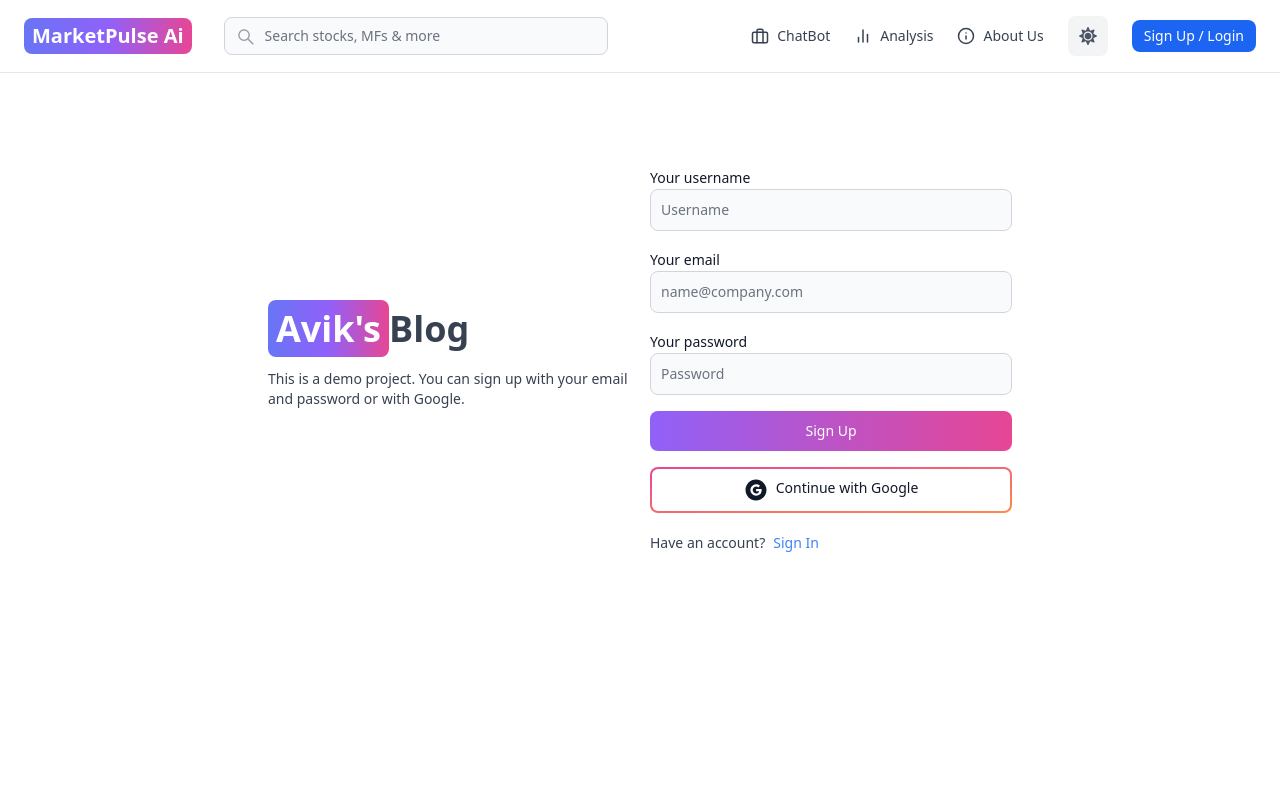
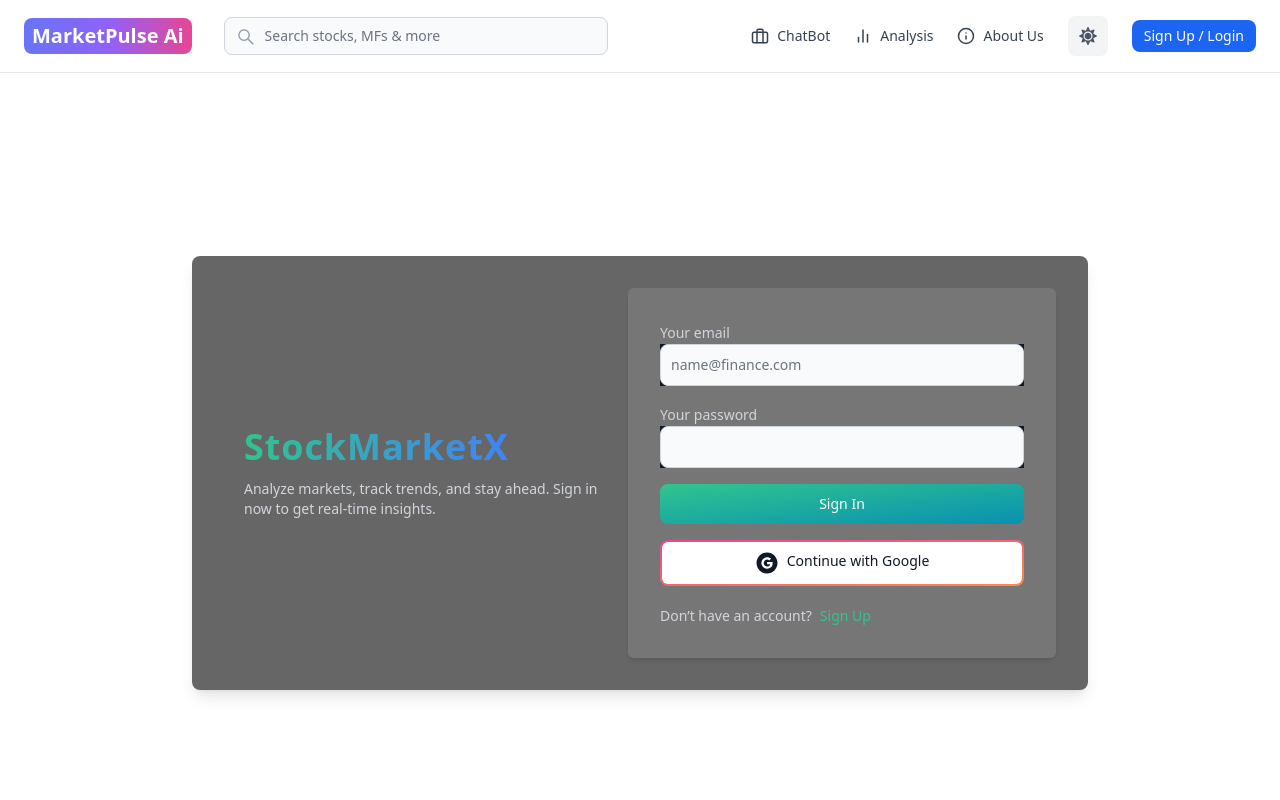
Before and after one commit to AVIKBHANJA/Marketpulse, a React (Vite) app in the folder client/: page /sign-up in a window 1280 px wide. Shown: the top 800 px of the page. Built offline with nearby package versions, Linux system fonts and the light colour scheme.

Commit message:
Update SignUp.jsx

```diff
--- a/client/src/pages/SignUp.jsx
+++ b/client/src/pages/SignUp.jsx
@@ -1,118 +1,114 @@
 import { Alert, Button, Label, Spinner, TextInput } from 'flowbite-react';
 import { useState } from 'react';
 import { Link, useNavigate } from 'react-router-dom';
+import { useDispatch, useSelector } from 'react-redux';
+import { signInStart, signInSuccess, signInFailure } from '../redux/user/userSlice';
 import OAuth from '../components/OAuth';
 
-export default function SignUp() {
+export default function SignIn() {
   const [formData, setFormData] = useState({});
-  const [errorMessage, setErrorMessage] = useState(null);
-  const [loading, setLoading] = useState(false);
+  const { loading, error: errorMessage } = useSelector((state) => state.user);
+  const dispatch = useDispatch();
   const navigate = useNavigate();
+
   const handleChange = (e) => {
     setFormData({ ...formData, [e.target.id]: e.target.value.trim() });
   };
+
   const handleSubmit = async (e) => {
     e.preventDefault();
-    if (!formData.username || !formData.email || !formData.password) {
-      return setErrorMessage('Please fill out all fields.');
+    if (!formData.email || !formData.password) {
+      return dispatch(signInFailure('Please fill all the fields'));
     }
     try {
-      setLoading(true);
-      setErrorMessage(null);
-      const res = await fetch('/api/auth/signup', {
+      dispatch(signInStart());
+      const res = await fetch('/api/auth/signin', {
         method: 'POST',
         headers: { 'Content-Type': 'application/json' },
         body: JSON.stringify(formData),
       });
       const data = await res.json();
       if (data.success === false) {
-        return setErrorMessage(data.message);
+        dispatch(signInFailure(data.message));
       }
-      setLoading(false);
-      if(res.ok) {
-        navigate('/sign-in');
+
+      if (res.ok) {
+        dispatch(signInSuccess(data));
+        navigate('/');
       }
     } catch (error) {
-      setErrorMessage(error.message);
-      setLoading(false);
+      dispatch(signInFailure(error.message));
     }
   };
+
   return (
-    <div className='min-h-screen mt-20'>
-      <div className='flex p-3 max-w-3xl mx-auto flex-col md:flex-row md:items-center gap-5'>
-        {/* left */}
-        <div className='flex-1'>
-          <Link to='/' className='font-bold dark:text-white text-4xl'>
-            <span className='px-2 py-1 bg-gradient-to-r from-indigo-500 via-purple-500 to-pink-500 rounded-lg text-white'>
-              Avik's
+    <div className="min-h-screen flex items-center justify-center bg-dark relative overflow-hidden">
+      {/* Background Animation */}
+      <div className="absolute top-0 left-0 w-full h-full bg-market-pattern opacity-40"></div>
+
+      <div className="flex flex-col md:flex-row items-center justify-center max-w-4xl w-full mx-5 bg-black/60 shadow-lg p-8 rounded-lg backdrop-blur-lg">
+        {/* Left Side */}
+        <div className="flex-1 text-white p-5">
+          <h1 className="text-4xl font-bold tracking-wide">
+            <span className="bg-gradient-to-r from-green-400 to-blue-500 text-transparent bg-clip-text">
+              StockMarketX
             </span>
-            Blog
-          </Link>
-          <p className='text-sm mt-5'>
-            This is a demo project. You can sign up with your email and password
-            or with Google.
+          </h1>
+          <p className="text-sm mt-3 text-gray-300">
+            Analyze markets, track trends, and stay ahead. Sign in now to get real-time insights.
           </p>
         </div>
-        {/* right */}
 
-        <div className='flex-1'>
-          <form className='flex flex-col gap-4' onSubmit={handleSubmit}>
+        {/* Right Side */}
+        <div className="flex-1 bg-white/10 p-8 rounded-md shadow-md">
+          <form className="flex flex-col gap-4" onSubmit={handleSubmit}>
             <div>
-              <Label value='Your username' />
+              <Label className="text-gray-300" value="Your email" />
               <TextInput
-                type='text'
-                placeholder='Username'
-                id='username'
+                type="email"
+                placeholder="name@finance.com"
+                id="email"
                 onChange={handleChange}
+                className="bg-gray-900 text-white border-none focus:ring-green-400"
               />
             </div>
             <div>
-              <Label value='Your email' />
+              <Label className="text-gray-300" value="Your password" />
               <TextInput
-                type='email'
-                placeholder='name@company.com'
-                id='email'
+                type="password"
+                placeholder=""
+                id="password"
                 onChange={handleChange}
+                className="bg-gray-900 text-white border-none focus:ring-green-400"
               />
             </div>
-            <div>
-              <Label value='Your password' />
-              <TextInput
-                type='password'
-                placeholder='Password'
-                id='password'
-                onChange={handleChange}
-              />
-            </div>
-            <Button
-              gradientDuoTone='purpleToPink'
-              type='submit'
-              disabled={loading}
-            >
+            <Button gradientDuoTone="greenToBlue" type="submit" disabled={loading} className="hover:scale-105 transition">
               {loading ? (
                 <>
-                  <Spinner size='sm' />
-                  <span className='pl-3'>Loading...</span>
+                  <Spinner size="sm" />
+                  <span className="pl-3">Loading...</span>
                 </>
               ) : (
-                'Sign Up'
+                'Sign In'
               )}
             </Button>
             <OAuth />
           </form>
-          <div className='flex gap-2 text-sm mt-5'>
-            <span>Have an account?</span>
-            <Link to='/sign-in' className='text-blue-500'>
-              Sign In
+
+          <div className="flex gap-2 text-sm mt-5 text-gray-300">
+            <span>Don’t have an account?</span>
+            <Link to="/sign-up" className="text-green-400 hover:underline">
+              Sign Up
             </Link>
           </div>
+
           {errorMessage && (
-            <Alert className='mt-5' color='failure'>
+            <Alert className="mt-5" color="failure">
               {errorMessage}
             </Alert>
           )}
         </div>
       </div>
-    </div>
-  );
+    </div>
+  );
 }
```
